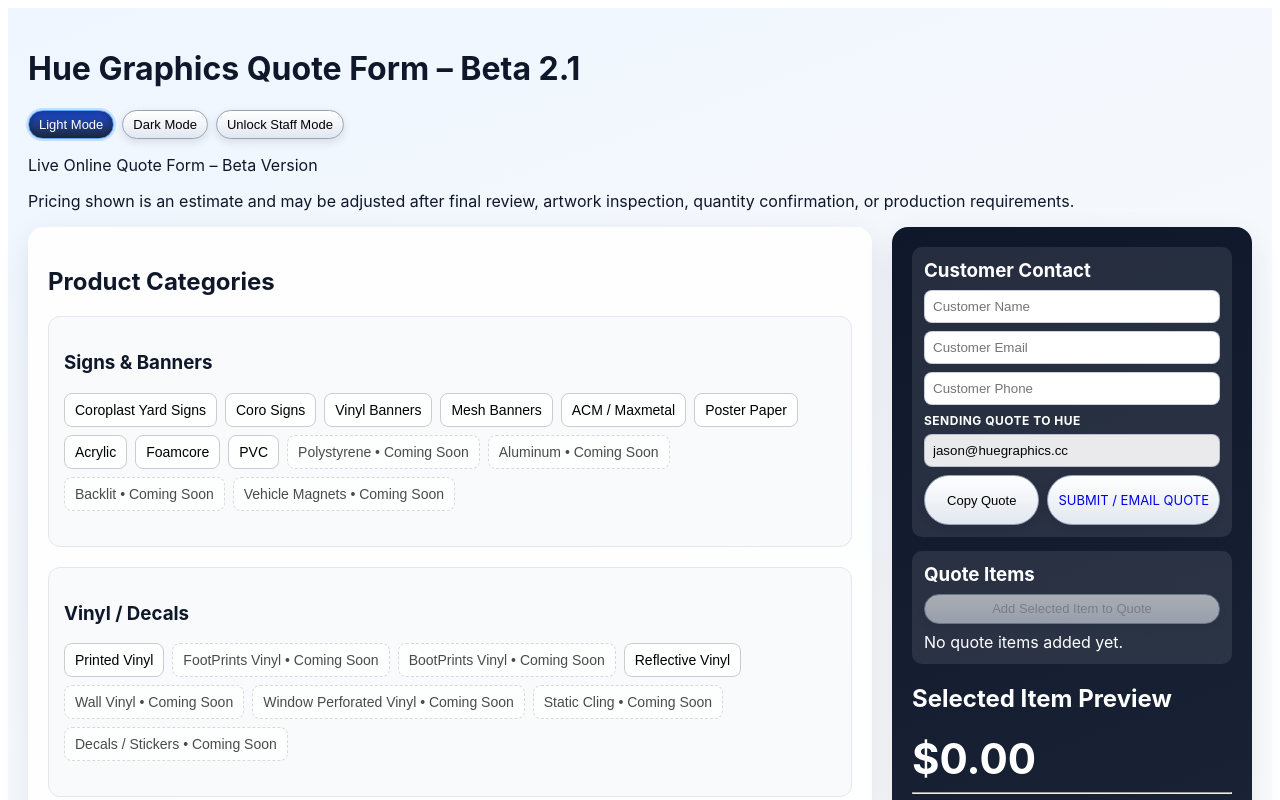
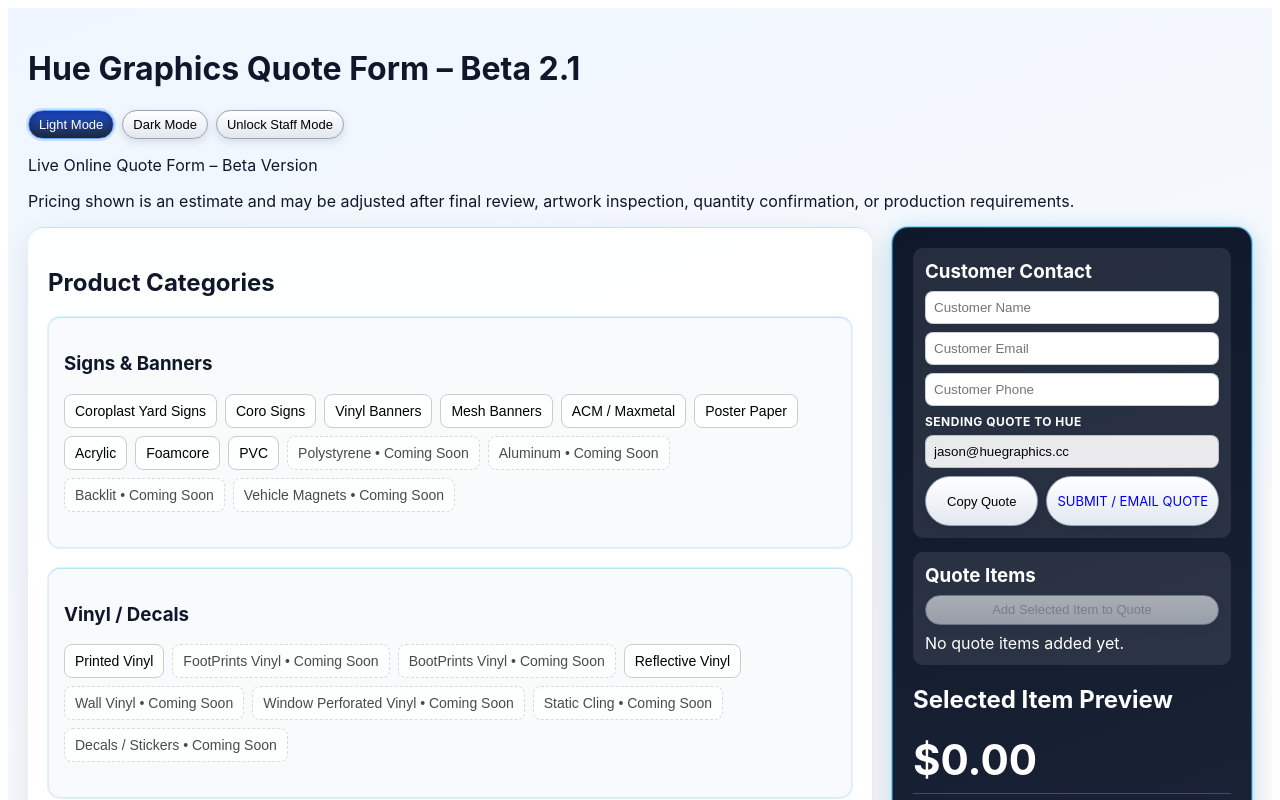
Before and after one commit to huegpx2008/hue-sign-pricing-app, a Next.js app: page / in a window 1280 px wide. Shown: the top 800 px of the page. Built offline with nearby package versions, Linux system fonts and the light colour scheme.

Commit message:
Add centralized category accent theming

```diff
--- a/app/page.js
+++ b/app/page.js
@@ -7,6 +7,7 @@
 import { Box, Check, Field, input } from "../components/FormControls";
 import { money, num } from "../utils/pricingHelpers";
 import usePricingCalculator from "../hooks/usePricingCalculator";
+import { getCategoryTheme } from "../utils/categoryTheme";
 import { products, acrylicStandOffOptions, productCategories, bannerOptions, acmOptions, vinylOptions, pvcOptions } from "../data/productConfig";
 
 const productMap = Object.fromEntries(productCategories.flatMap((c) => c.items.map((i) => [i.id, i])));
@@ -93,6 +94,7 @@
   const [dtfSummary, setDtfSummary] = useState(null);
 
   const activeProduct = productMap[product]?.calculator || null;
+  const activeTheme = getCategoryTheme(product || activeProduct || "");
 
 
   useEffect(() => {
@@ -378,7 +380,7 @@
   };
 
   return (
-    <main className={`appRoot ${theme}`} style={{ fontFamily: "Inter, Arial", minHeight: "100vh", padding: 20 }}>
+    <main className={`appRoot ${theme}`} style={{ fontFamily: "Inter, Arial", minHeight: "100vh", padding: 20, "--accent": activeTheme.accent, "--accent-soft": activeTheme.accentSoft, "--accent-glow": activeTheme.accentGlow, "--divider": activeTheme.divider, "--summary-border": activeTheme.summaryBorder, "--mobile-tint": activeTheme.mobileTint }}>
       <style>{`
         .layout {
           display: grid;
@@ -394,10 +396,11 @@
         .summary {
           background: linear-gradient(160deg,#0f172a,#1e293b);
           color: white;
-          box-shadow:0 18px 35px rgba(2,6,23,.35);
+          border:1px solid var(--summary-border);
           padding: 20px;
           border-radius: 16px;
-          box-shadow:0 10px 30px rgba(15,23,42,.09);
+          box-shadow:0 10px 30px rgba(15,23,42,.09), inset 0 1px 0 var(--mobile-tint);
+          transition:border-color .25s ease, box-shadow .25s ease;
         }
 
         .summary.sticky{position:sticky;top:16px;align-self:start;}
@@ -406,6 +409,8 @@
           padding: 20px;
           border-radius: 16px;
           box-shadow:0 10px 30px rgba(15,23,42,.09);
+          border-top:1px solid var(--divider);
+          transition:border-color .25s ease, box-shadow .25s ease;
         }
 
         .buttonGrid {
@@ -416,7 +421,7 @@
         }
 
         .presetBtn, button {
-          transition:all .18s ease;
+          transition:all .25s ease;
         }
         .presetBtn {
           padding: 8px 10px;
@@ -426,15 +431,15 @@
           font-size: 14px;
         }
 
-        .presetBtn:hover{transform:translateY(-1px); box-shadow:0 8px 16px rgba(30,64,175,.18);}
+        .presetBtn:hover{transform:translateY(-1px); box-shadow:0 8px 16px var(--accent-glow);}
         .presetBtn:active{transform:translateY(1px);}
         .comingSoonBtn{opacity:.7;border-style:dashed;}
         .activePreset {
           background: linear-gradient(160deg,#0f172a,#1e293b);
           color: white;
           box-shadow:0 18px 35px rgba(2,6,23,.35);
-          border-color: #38bdf8;
-          box-shadow: 0 0 0 2px #38bdf8;
+          border-color: var(--accent);
+          box-shadow: 0 0 0 2px var(--accent-soft), 0 8px 16px var(--accent-glow);
           font-weight: 700;
         }
 
@@ -443,20 +448,20 @@
         .mobilePriceTop{display:flex;justify-content:space-between;align-items:center;}
         .mobileMeta{font-size:12px;opacity:.95;line-height:1.25;}
         .mobileOptions{font-size:11px;opacity:.88;line-height:1.25;}
-        .optionBox{background:#f8fafc;border:1px solid #e2e8f0;}
+        .optionBox{background:#f8fafc;border:1px solid #e2e8f0;border-top:1px solid var(--divider);box-shadow:0 0 0 1px var(--mobile-tint);transition:border-color .25s ease, box-shadow .25s ease;}
         .appRoot.dark .card{background:rgba(15,23,42,.85);color:#e5e7eb;border:1px solid rgba(96,165,250,.25);}
         .appRoot.dark .card h2, .appRoot.dark .card h3, .appRoot.dark .card label, .appRoot.dark .card p{color:#e5e7eb;}
         .appRoot.dark .optionBox{background:rgba(30,41,59,.85);border-color:rgba(148,163,184,.35);}
         .appRoot.dark input, .appRoot.dark select{background:#0f172a;color:#e5e7eb;border:1px solid #334155;}
         .appRoot.dark input::placeholder{color:#94a3b8;}
         .appRoot.dark .presetBtn{background:linear-gradient(180deg,#0f172a,#1e293b);color:#e2e8f0;border-color:#334155;}
-        .appRoot.dark .mobilePrice{background:linear-gradient(160deg,#0b1738,#0f172a);color:#f8fafc;border:1px solid rgba(96,165,250,.35);}
+        .appRoot.dark .mobilePrice{background:linear-gradient(160deg,#0b1738,#0f172a);color:#f8fafc;border:1px solid var(--summary-border); box-shadow:0 10px 22px var(--accent-glow), inset 0 0 0 1px var(--mobile-tint);}
 
         .appRoot.dark .activePreset{
-          background:linear-gradient(180deg,#60a5fa,#3b82f6);
+          background:linear-gradient(180deg,color-mix(in srgb, var(--accent) 70%, #ffffff 0%),color-mix(in srgb, var(--accent) 78%, #0f172a 22%));
           color:#0b1120;
-          border-color:#bfdbfe;
-          box-shadow:0 0 0 2px rgba(191,219,254,.95),0 10px 20px rgba(59,130,246,.45);
+          border-color:color-mix(in srgb, var(--accent) 65%, #ffffff 35%);
+          box-shadow:0 0 0 2px var(--accent-soft),0 10px 20px var(--accent-glow);
         }
         .appRoot.dark .modeBtn.active{
           background:linear-gradient(180deg,#93c5fd,#60a5fa);
@@ -464,6 +469,10 @@
           border-color:#dbeafe;
           box-shadow:0 0 0 2px rgba(147,197,253,.85), inset 0 1px 2px rgba(255,255,255,.35);
         }
+
+        hr{border:none;border-top:1px solid var(--divider);transition:border-color .25s ease;}
+
+        input[type="checkbox"], input[type="radio"]{accent-color:var(--accent); transition:accent-color .25s ease;}
 
         input, select {
           box-sizing: border-box;
@@ -501,7 +510,7 @@
           }
 
           .presetBtn, button {
-          transition:all .18s ease;
+          transition:all .25s ease;
         }
         .presetBtn {
             width: 100%;
@@ -536,6 +545,7 @@
       <div className="layout">
         <section className="card">
           <ProductNavigation
+            activeTheme={activeTheme}
             product={product}
             setProduct={setProduct}
             onProductSelect={handleProductSelect}
--- a/components/PricingSummary.js
+++ b/components/PricingSummary.js
@@ -20,6 +20,7 @@
   setShowBreakdown,
   dtfSummary,
   isAdminView,
+  activeTheme,
 }) {
   const [customerName, setCustomerName] = useState("");
   const [customerEmail, setCustomerEmail] = useState("");
@@ -152,7 +153,7 @@
 
   return (
     <>
-      <aside className="summary sticky" id="quote-summary-anchor">
+      <aside className="summary sticky" id="quote-summary-anchor" style={{ borderTop: `1px solid ${activeTheme?.accentSoft || "rgba(56,189,248,.35)"}`, boxShadow: `0 10px 30px rgba(15,23,42,.09), 0 0 0 1px ${activeTheme?.summaryBorder || "rgba(56,189,248,.5)"}, 0 0 20px ${activeTheme?.accentGlow || "rgba(56,189,248,.2)"}` }}>
         <div style={{ marginBottom: 14, padding: 12, borderRadius: 10, background: "rgba(255,255,255,0.09)" }}>
           <h3 style={{ marginTop: 0, marginBottom: 8 }}>Customer Contact</h3>
           <input style={{ width: "100%", marginBottom: 8, padding: 8, borderRadius: 8, border: "1px solid rgba(148,163,184,.5)" }} placeholder="Customer Name" value={customerName} onChange={(e) => setCustomerName(e.target.value)} />
@@ -173,7 +174,7 @@
           ) : (
             <>
               {quoteItems.map((item, idx) => (
-                <div key={item.id} style={{ marginBottom: 8, padding: 8, borderRadius: 8, border: "1px solid rgba(148,163,184,.45)" }}>
+                <div key={item.id} style={{ marginBottom: 8, padding: 8, borderRadius: 8, border: `1px solid ${activeTheme?.divider || "rgba(148,163,184,.45)"}` }}>
                   <p style={{ margin: "0 0 4px" }}><strong>{idx + 1}. {item.product}</strong></p>
                   <p style={{ margin: "0 0 4px" }}>Qty {item.quantity} • {money(item.each || 0)} each • {money(item.total || 0)} total</p>
                   <p style={{ margin: "0 0 4px", fontSize: 13 }}>{(item.safeDetails || []).filter(Boolean).join(" • ")}</p>
@@ -190,7 +191,7 @@
         <div style={{ fontSize: 42, fontWeight: "bold" }}>{money(hasProductSelected ? summaryCalc.retail : 0)}</div>
         {hasProductSelected && !(isScreenPrint && (dtfSummary.lineItems || []).length > 1) && <p>Each: <strong>{money(summaryCalc.each)}</strong></p>}
         {isAdminView && <p>Profit: <strong>{money(summaryCalc.profit)}</strong></p>}
-        <hr />
+        <hr style={{ borderColor: activeTheme?.divider }} />
         <p>Product: {hasProductSelected ? (isDtf ? "DTF Transfers" : isScreenPrint ? "Screen Printing" : calc.label) : "Select a product"}</p>
         {!isDtf && !isScreenPrint && isAdminView && <p>Total Sq Ft: {calc.totalSqFt?.toFixed(2)}</p>}
 
@@ -231,7 +232,7 @@
           <>
             {showBreakdown && (
               <>
-                <hr />
+                <hr style={{ borderColor: activeTheme?.divider }} />
                 <p><strong>DTF Profit Breakdown</strong></p>
                 <p><strong>Apparel Profit:</strong> {money(dtfSummary.apparelRetailSubtotal - dtfSummary.apparelDirectCost)}</p>
                 <p><strong>DTF Material Profit:</strong> {money(dtfSummary.dtfRetailSubtotal - dtfSummary.dtfMaterialCost)}</p>
@@ -240,7 +241,7 @@
                 <p><strong>Total Profit:</strong> {money(summaryCalc.profit)}</p>
               </>
             )}
-            <hr />
+            <hr style={{ borderColor: activeTheme?.divider }} />
             <p><strong>Apparel Direct:</strong> {money(dtfSummary.apparelDirectCost)}</p>
             <p><strong>Apparel Retail Subtotal:</strong> {money(dtfSummary.apparelRetailSubtotal)}</p>
             <p><strong>DTF Material Cost:</strong> {money(dtfSummary.dtfMaterialCost)}</p>
@@ -307,7 +308,7 @@
         ) : <SelectedDetails details={selectedDetails} />}
       </aside>
 
-      <div className="mobilePrice" role="button" tabIndex={0} onClick={scrollToQuoteSummary} onKeyDown={(e) => (e.key === "Enter" || e.key === " ") && scrollToQuoteSummary()} style={{ cursor: "pointer" }}>
+      <div className="mobilePrice" role="button" tabIndex={0} onClick={scrollToQuoteSummary} onKeyDown={(e) => (e.key === "Enter" || e.key === " ") && scrollToQuoteSummary()} style={{ cursor: "pointer", borderColor: activeTheme?.summaryBorder, boxShadow: `0 10px 20px ${activeTheme?.accentGlow || "rgba(0,0,0,.35)"}`, background: `linear-gradient(160deg, rgba(11,23,56,.92), rgba(15,23,42,.95)), ${activeTheme?.mobileTint || "rgba(56,189,248,.1)"}` }}>
         <div className="mobilePriceTop"><strong>Suggested Retail {money(summaryCalc.retail).replace("$", "$ ")}</strong></div>
         {isDtf ? (
           <>
--- /dev/null
+++ b/utils/categoryTheme.js
@@ -0,0 +1,41 @@
+const defaultTheme = {
+  key: "default",
+  accent: "#38bdf8",
+  accentSoft: "rgba(56,189,248,0.3)",
+  accentGlow: "rgba(56,189,248,0.25)",
+  divider: "rgba(56,189,248,0.35)",
+  summaryBorder: "rgba(56,189,248,0.55)",
+  mobileTint: "rgba(56,189,248,0.16)",
+};
+
+const themes = {
+  dtf: { key: "dtf", accent: "#22d3ee", accentSoft: "rgba(34,211,238,0.32)", accentGlow: "rgba(34,211,238,0.26)", divider: "rgba(34,211,238,0.35)", summaryBorder: "rgba(34,211,238,0.58)", mobileTint: "rgba(34,211,238,0.16)" },
+  screen: { key: "screen", accent: "#f59e0b", accentSoft: "rgba(245,158,11,0.32)", accentGlow: "rgba(245,158,11,0.25)", divider: "rgba(245,158,11,0.35)", summaryBorder: "rgba(245,158,11,0.55)", mobileTint: "rgba(245,158,11,0.16)" },
+  coroplast: { key: "coroplast", accent: "#22c55e", accentSoft: "rgba(34,197,94,0.3)", accentGlow: "rgba(34,197,94,0.24)", divider: "rgba(34,197,94,0.34)", summaryBorder: "rgba(34,197,94,0.52)", mobileTint: "rgba(34,197,94,0.16)" },
+  rigid: { key: "rigid", accent: "#60a5fa", accentSoft: "rgba(96,165,250,0.32)", accentGlow: "rgba(96,165,250,0.24)", divider: "rgba(96,165,250,0.34)", summaryBorder: "rgba(96,165,250,0.56)", mobileTint: "rgba(96,165,250,0.16)" },
+  vinyl: { key: "vinyl", accent: "#a78bfa", accentSoft: "rgba(167,139,250,0.32)", accentGlow: "rgba(167,139,250,0.25)", divider: "rgba(167,139,250,0.34)", summaryBorder: "rgba(167,139,250,0.56)", mobileTint: "rgba(167,139,250,0.16)" },
+  banners: { key: "banners", accent: "#ef4444", accentSoft: "rgba(239,68,68,0.3)", accentGlow: "rgba(239,68,68,0.24)", divider: "rgba(239,68,68,0.33)", summaryBorder: "rgba(239,68,68,0.55)", mobileTint: "rgba(239,68,68,0.16)" },
+  paper: { key: "paper", accent: "#67e8f9", accentSoft: "rgba(103,232,249,0.3)", accentGlow: "rgba(103,232,249,0.23)", divider: "rgba(103,232,249,0.34)", summaryBorder: "rgba(103,232,249,0.56)", mobileTint: "rgba(103,232,249,0.15)" },
+};
+
+const productThemeMap = {
+  dtfTransfers: themes.dtf,
+  screenPrinting: themes.screen,
+  coro: themes.coroplast,
+  coroSigns: themes.coroplast,
+  banner: themes.banners,
+  meshBanner: themes.banners,
+  acm: themes.rigid,
+  acrylic: themes.rigid,
+  aluminum: themes.rigid,
+  foamcore: themes.rigid,
+  pvc: themes.rigid,
+  vinyl: themes.vinyl,
+  reflective: themes.vinyl,
+  decals: themes.vinyl,
+  poster: themes.paper,
+};
+
+export function getCategoryTheme(productId) {
+  return productThemeMap[productId] || defaultTheme;
+}
```
